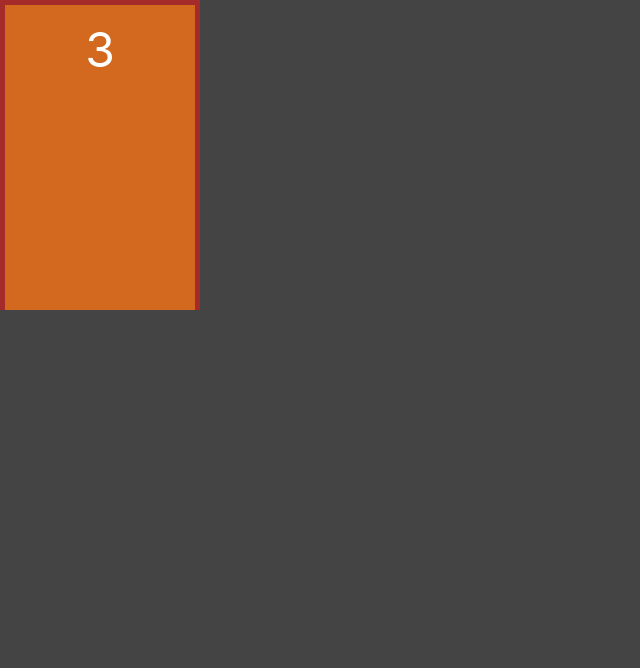
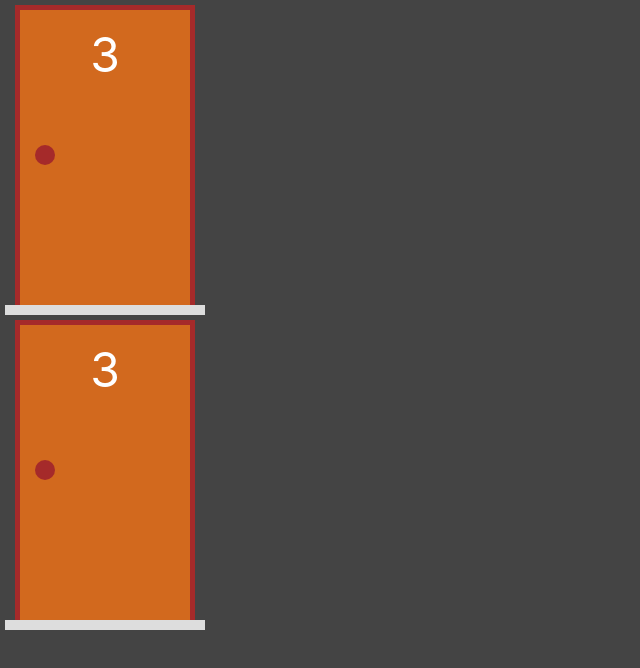
Before and after one commit to betosan83/next-monty-hall-doors, a Next.js app: page / in a window 1280 px wide. Shown: the top 668 px of the page, without its empty margins (0-640 px from the left). Built offline with nearby package versions, Linux system fonts and the light colour scheme.

Commit message:
Door component finished!

```diff
--- a/components/Door.jsx
+++ b/components/Door.jsx
@@ -6,9 +6,11 @@ export default function Door(props) {
         <div className={styles.area}>
             <div className={styles.structure}>
                 <div className={styles.door}>
-                    <div className={styles.numero}>3</div>
+                    <div className={styles.number}>3</div>
+                    <div className={styles.doorhandle}></div>
                 </div>
             </div>
+            <div className={styles.floor}></div>
         </div>
 
     )
--- a/pages/index.jsx
+++ b/pages/index.jsx
@@ -5,6 +5,7 @@ export default function Home() {
   return (
     <div>
       <Door></Door>
+      <Door></Door>
     </div>
   )
 }
--- a/styles/Door.module.css
+++ b/styles/Door.module.css
@@ -1,8 +1,11 @@
 .area {
+    position: relative;
     display: flex;
     height: var(--area-door-height);
     width: var(--area-door-width);
-    flex-grow: 1;
+    flex-direction: column;
+    align-items: center;
+    margin: 5px;
 }
 
 .structure {
@@ -11,6 +14,7 @@
     border-left: 5px solid brown;
     border-top: 5px solid brown;
     border-right: 5px solid brown;
+    width: 90%;
 }
 
 .door {
@@ -24,7 +28,23 @@
     background-color: chocolate;
 }
 
-.numero {
+.number {
     font-size: 3rem;
 
 }
+
+.floor {
+    height: 10px;
+    width: 100%;
+    background-color: #ddd;
+}
+
+.doorhandle {
+    align-self: flex-start;
+    position: absolute;
+    top: calc(0.45 * var(--area-door-height));
+    height: 20px;
+    width: 20px;
+    border-radius: 10px;
+    background-color: brown;
+}
```
